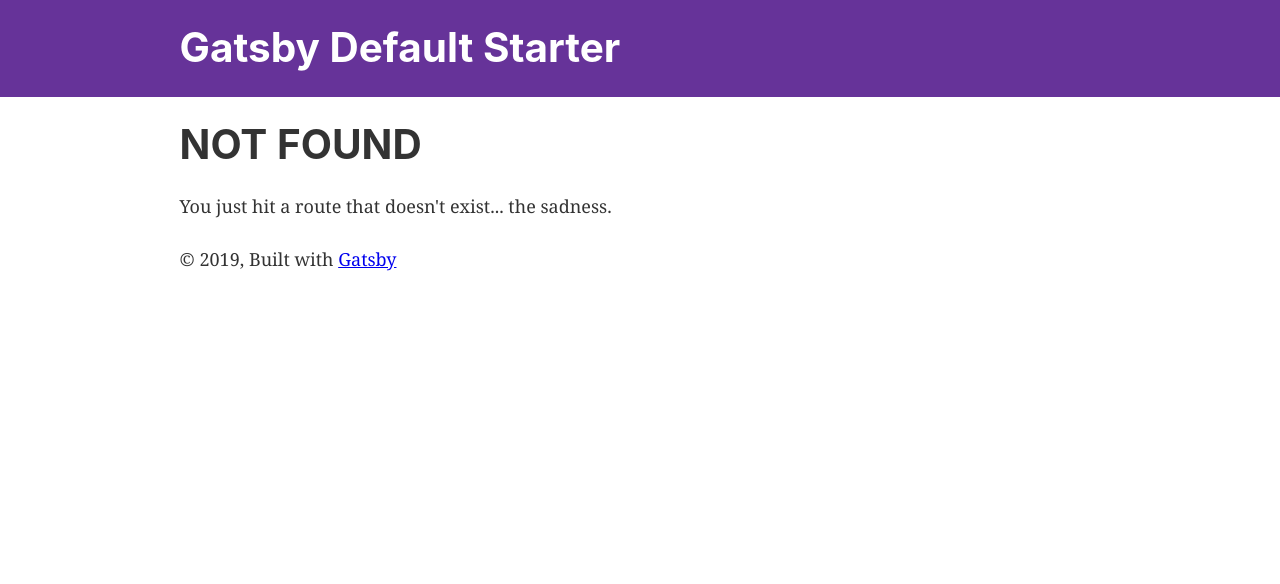
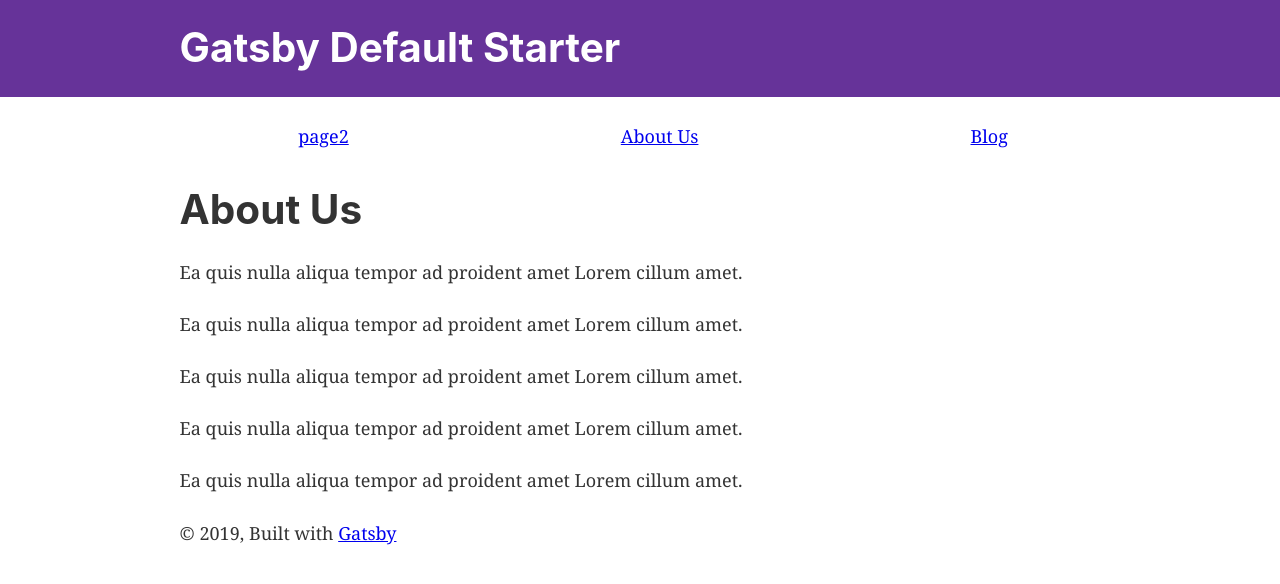
Before and after one commit to mcdanije22/gatsby_test, a Gatsby site: page /about in a window 1280 px wide. Before the commit this address had no page. Built offline with nearby package versions, Linux system fonts and the light colour scheme; Gatsby itself is replaced by a stand-in of ours.

Commit message:
testing links/pages

```diff
--- a/src/components/layout.js
+++ b/src/components/layout.js
@@ -8,8 +8,9 @@
 import React from "react"
 import PropTypes from "prop-types"
 import { useStaticQuery, graphql } from "gatsby"
+import Header from "./header"
+import Menu from './menu'
 
-import Header from "./header"
 import "./layout.css"
 
 const Layout = ({ children }) => {
@@ -26,6 +27,7 @@ const Layout = ({ children }) => {
   return (
     <>
       <Header siteTitle={data.site.siteMetadata.title} />
+      <Menu/>
       <div
         style={{
           margin: `0 auto`,
--- /dev/null
+++ b/src/components/menu.js
@@ -0,0 +1,24 @@
+import React from 'react';
+import { Link } from 'gatsby';
+
+const Menu = ()=>(
+    <div>
+        <ul
+        style={{
+            display: 'flex',
+            listStyle: 'none',
+            justifyContent: 'space-evenly'
+        }}>
+            <li>
+                <Link to='page-2'>page2</Link>
+            </li>
+            <li>
+                <Link to='about'>About Us</Link>
+            </li>
+            <li>
+                <Link to='blog'>Blog</Link>
+            </li>
+        </ul>
+    </div>
+)
+export default Menu;
--- /dev/null
+++ b/src/pages/about.js
@@ -0,0 +1,15 @@
+import React from 'react';
+import Layout from "../components/layout"
+
+
+const About = ()=>(
+    <Layout>
+    <h1>About Us</h1>
+        <p>Ea quis nulla aliqua tempor ad proident amet Lorem cillum amet.</p>
+        <p>Ea quis nulla aliqua tempor ad proident amet Lorem cillum amet.</p>
+        <p>Ea quis nulla aliqua tempor ad proident amet Lorem cillum amet.</p>
+        <p>Ea quis nulla aliqua tempor ad proident amet Lorem cillum amet.</p>
+        <p>Ea quis nulla aliqua tempor ad proident amet Lorem cillum amet.</p>
+    </Layout>
+)
+export default About;
```
Also changed, not shown: src/components/data.js (added, +9 -0 lines), src/pages/blog.js (added, +17 -0 lines).
